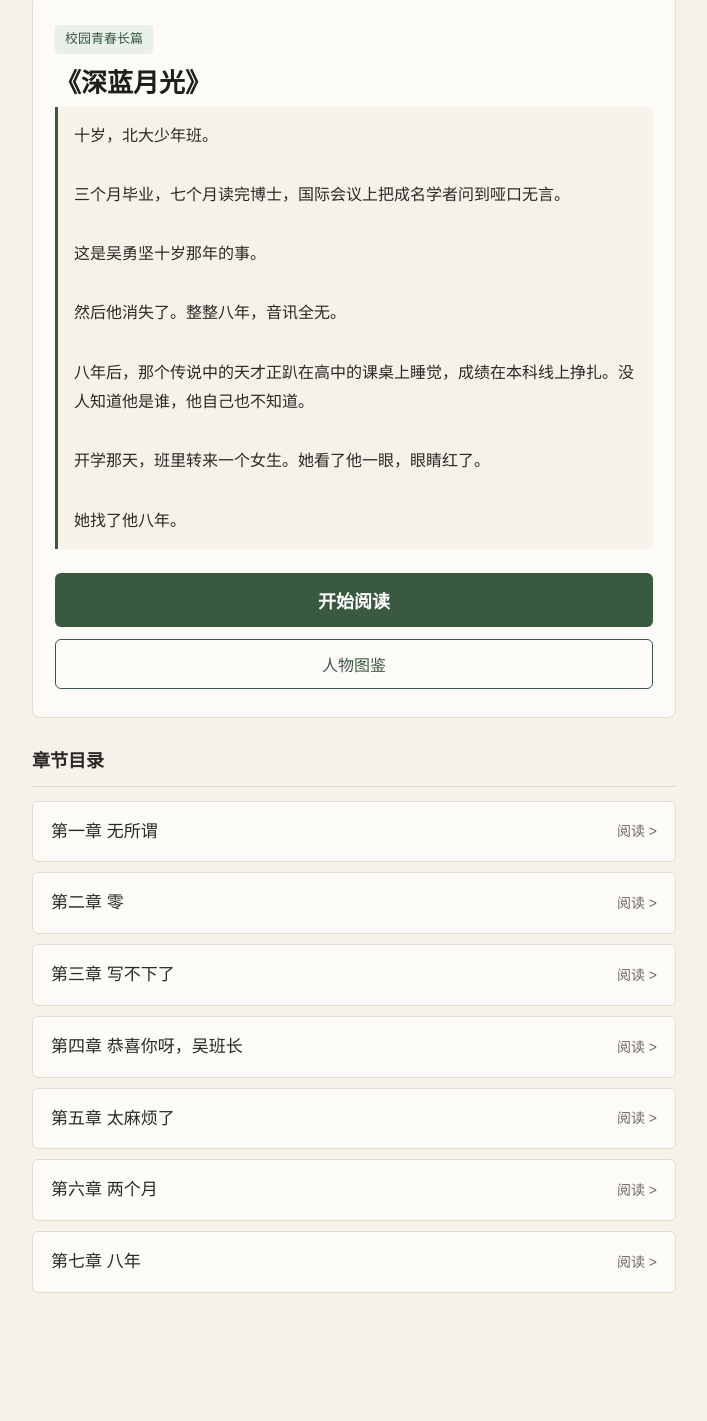
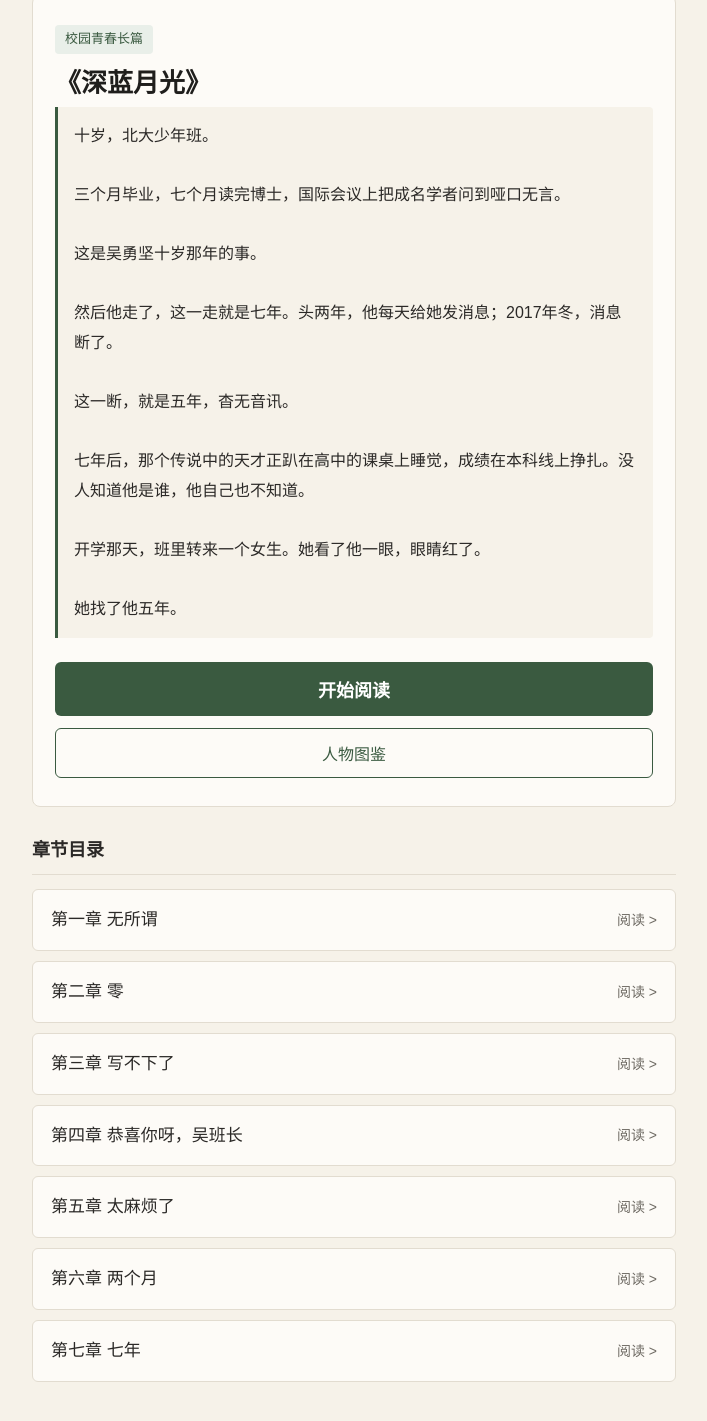
Before and after one commit to xuanhaido999-ai/xuanhaido999-ai.github.io, a plain HTML site: page index.html in a window 1280 px wide. Shown: the part 85-1506 px from the top of the page, without its empty margins (286-993 px from the left). Before the commit the page ends 1442 px from the top, so only its background shows below. Drawn offline with Linux system fonts and the light colour scheme.

Commit message:
简介定版（七年/五年对账版）＋第七章更名《七年》

```diff
--- a/index.html
+++ b/index.html
@@ -348,7 +348,7 @@
     <div class="hero-box">
       <span class="book-tag">校园青春长篇</span>
       <h1 class="book-title">《深蓝月光》</h1>
-      <p class="book-intro">十岁，北大少年班。<br><br>三个月毕业，七个月读完博士，国际会议上把成名学者问到哑口无言。<br><br>这是吴勇坚十岁那年的事。<br><br>然后他消失了。整整八年，音讯全无。<br><br>八年后，那个传说中的天才正趴在高中的课桌上睡觉，成绩在本科线上挣扎。没人知道他是谁，他自己也不知道。<br><br>开学那天，班里转来一个女生。她看了他一眼，眼睛红了。<br><br>她找了他八年。</p>
+      <p class="book-intro">十岁，北大少年班。<br><br>三个月毕业，七个月读完博士，国际会议上把成名学者问到哑口无言。<br><br>这是吴勇坚十岁那年的事。<br><br>然后他走了，这一走就是七年。头两年，他每天给她发消息；2017年冬，消息断了。<br><br>这一断，就是五年，杳无音讯。<br><br>七年后，那个传说中的天才正趴在高中的课桌上睡觉，成绩在本科线上挣扎。没人知道他是谁，他自己也不知道。<br><br>开学那天，班里转来一个女生。她看了他一眼，眼睛红了。<br><br>她找了他五年。</p>
       <div class="home-actions">
         <button class="btn-primary" onclick="openChapter(1)">开始阅读</button>
         <button class="btn-secondary" onclick="switchView('chars')">人物图鉴</button>
@@ -382,7 +382,7 @@
         <span class="chapter-arrow">阅读 &gt;</span>
       </li>
       <li class="chapter-item" onclick="openChapter(7)">
-        <span>第七章 八年</span>
+        <span>第七章 七年</span>
         <span class="chapter-arrow">阅读 &gt;</span>
       </li>
     </ul>
@@ -928,7 +928,7 @@
 
     <!-- 第七章 -->
     <article id="chapter-7" class="chapter-article">
-      <h2>第七章 八年</h2>
+      <h2>第七章 七年</h2>
       <p>低温光学实验室里很静，只有制冷机发出低沉的嗡嗡声。</p>
       <p>电脑屏幕上，一条绿色的实验曲线正一格一格往右爬，越过横轴五点五的刻度线后猛地往下一扎，在谷底聚出一小团密密麻麻的散点。屏幕右下角跳出拟合读数：5.556，分毫不差。</p>
       <p>站在屏幕后面的凌天合上手里那本黑色硬皮笔记本，指腹在封皮边缘轻轻蹭了两下，转头对旁边守了一宿的博士生点了点头：“数据存好，发邮件给期刊编辑部，撤回上个月的初稿，换新模型。”</p>
@@ -980,7 +980,7 @@
       <p>几步开外，凌天手里拿着两本护照和登机牌，看了看表，冲这边招了招手。</p>
       <p>广播里最后一遍催促登机的声音落下来。顾清寒在后头轻轻扶了扶陈小玖的肩膀。吴勇坚冲她摆了摆手，拉着箱子转过身，跟着高高瘦瘦的白发教授走进了安检通道。他个头小，很快就被前头排队的旅客遮住了一半，只在拐进通道尽头前，回头冲玻璃栏杆外头招了一下手。</p>
       <p>陈小玖站在隔离带外头，举着一只小手冲他摆。人拐过弯再也看不见了，她的手还举在半空里，过了几秒才慢慢放下来。</p>
-      <p>那一别，陈小玖后来在桌历本上一页一页翻过去，整整跨过了八个年头。</p>
+      <p>那一别，陈小玖后来在桌历本上一页一页翻过去，翻了七年。</p>
       <p>飞机落地大洋彼岸的第二天早上，陈小玖正坐在餐桌前喝小米粥，手边那只专门用来联系的手机叮咚响了一声。</p>
       <p>屏幕亮起来，是个带着英文地名的问候，底下跟着一行字：“这边食堂的汉堡比我脸还大，咬了一口生菜掉了一裤子。”</p>
       <p>隔着十几个小时的时差，北京刚天亮，美国那边刚好是傍晚。从那天起，每天早上七点多，屏幕几乎都会准时跳出一条新消息。</p>
```
